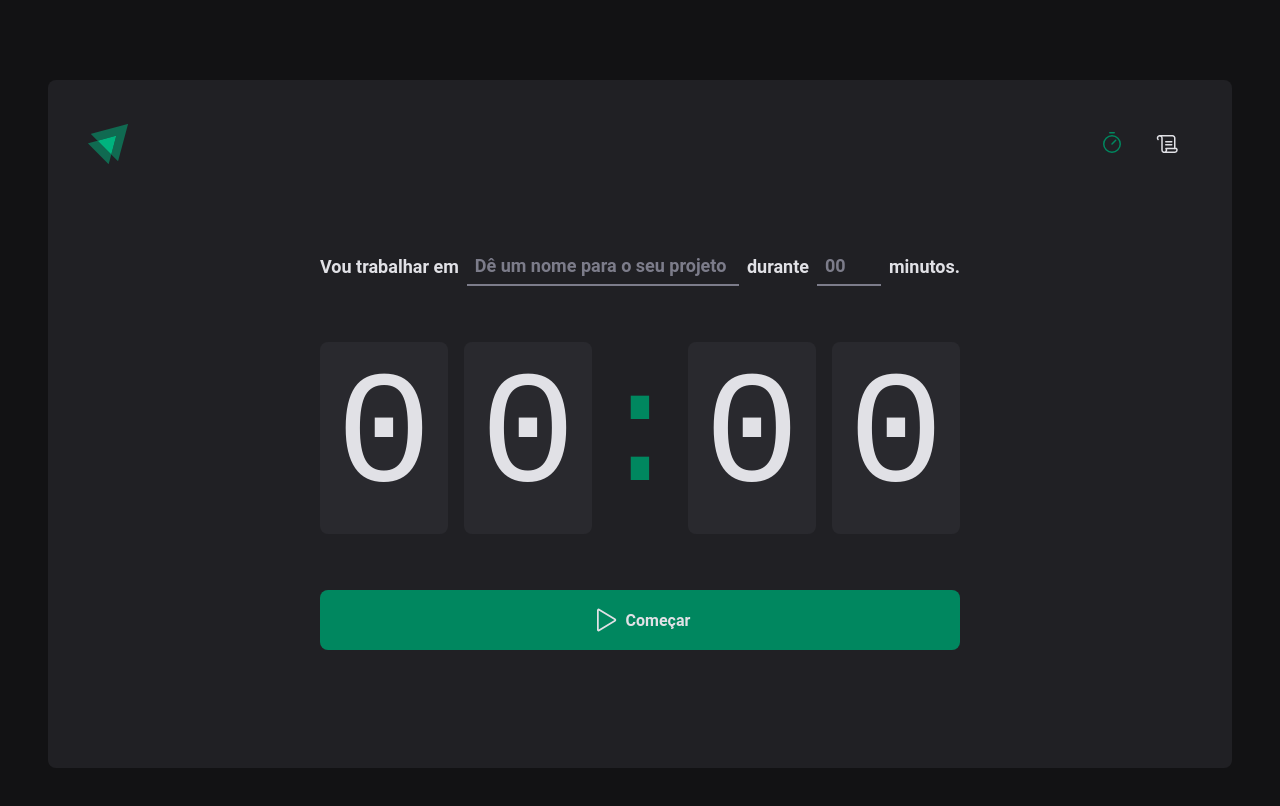
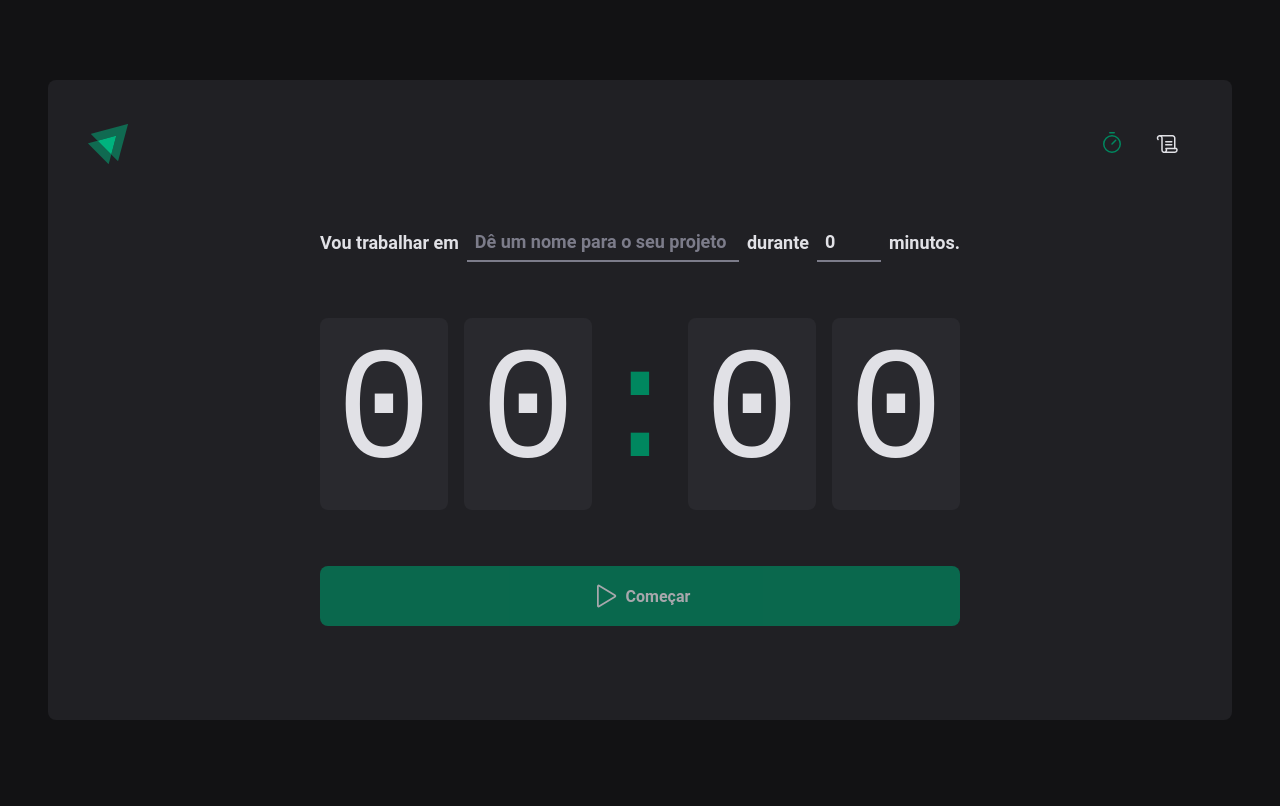
Before and after one commit to odairdev/ignite-timer, a React app: page / in a window 1280 px wide. Shown: the top 806 px of the page. Built offline with nearby package versions, Linux system fonts and the light colour scheme; the HTML template or start-up script is replaced by a standard one.

Commit message:
Form validation added with zod

```diff
--- a/package.json
+++ b/package.json
@@ -10,11 +10,14 @@
     "lint": "npx eslint src --ext .ts,.tsx "
   },
   "dependencies": {
+    "@hookform/resolvers": "^2.9.7",
     "phosphor-react": "^1.4.1",
     "react": "^18.2.0",
     "react-dom": "^18.2.0",
+    "react-hook-form": "^7.33.1",
     "react-router-dom": "^6.3.0",
-    "styled-components": "^5.3.5"
+    "styled-components": "^5.3.5",
+    "zod": "^3.17.10"
   },
   "devDependencies": {
     "@rocketseat/eslint-config": "^1.1.3",
--- a/src/layout/DefaultLayout/styles.ts
+++ b/src/layout/DefaultLayout/styles.ts
@@ -2,7 +2,7 @@
 
 export const LayoutContainer = styled.div`
   max-width: 74rem;
-  height: calc(100vh - 7rem);
+  height: calc(100vh - 10rem);
   margin: 5rem auto;
   background-color: ${(props) => props.theme["gray-800"]};
   border-radius: 8px;
--- a/src/pages/Home/index.tsx
+++ b/src/pages/Home/index.tsx
@@ -1,4 +1,8 @@
 import { Play } from "phosphor-react";
+import { useForm } from "react-hook-form";
+import * as zod from "zod";
+import { zodResolver } from "@hookform/resolvers/zod";
+
 import {
   CountdownContainer,
   FormContainer,
@@ -9,10 +13,36 @@
   TaskInput,
 } from "./styles";
 
+const newCycleFormValidationSchema = zod.object({
+  task: zod.string().min(1, "Informe a tarefa"),
+  minutesAmount: zod
+    .number()
+    .min(5, "O intervalo precisa ser de no minimo 5 minutos.")
+    .max(60, "O intervalo precisa ser de no máximo 60 minutos."),
+});
+
+type NewCycleFormData = zod.infer<typeof newCycleFormValidationSchema>;
+
 export function Home() {
+  const { register, handleSubmit, watch, reset } = useForm<NewCycleFormData>({
+    resolver: zodResolver(newCycleFormValidationSchema),
+    defaultValues: {
+      task: "",
+      minutesAmount: 0,
+    },
+  });
+
+  const handleCreateNewCycle = (data: NewCycleFormData) => {
+    console.log(data);
+    reset();
+  };
+
+  const task = watch("task");
+  const isSubmitDisabled = !task;
+
   return (
     <HomeContainer>
-      <form>
+      <form onSubmit={handleSubmit(handleCreateNewCycle)}>
         <FormContainer>
           <label htmlFor="task">Vou trabalhar em </label>
           <TaskInput
@@ -20,6 +50,7 @@
             id="task"
             placeholder="Dê um nome para o seu projeto"
             list="task-suggestions"
+            {...register("task")}
           />
 
           <datalist id="task-suggestions">
@@ -34,6 +65,9 @@
             placeholder="00"
             step={5}
             min={0}
+            {...register("minutesAmount", {
+              valueAsNumber: true,
+            })}
           />
 
           <span> minutos.</span>
@@ -47,7 +81,7 @@
           <span>0</span>
         </CountdownContainer>
 
-        <StartCountdownButton type="submit">
+        <StartCountdownButton type="submit" disabled={isSubmitDisabled}>
           <Play size={28} /> Começar
         </StartCountdownButton>
       </form>
```
Also changed, not shown: 1 other file (tests, documents, lock files or other folders).
